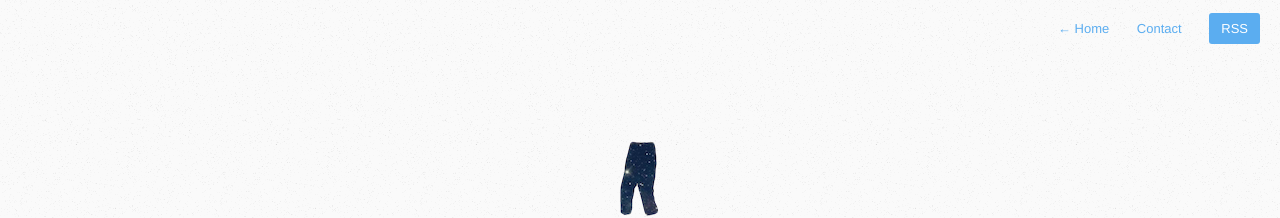
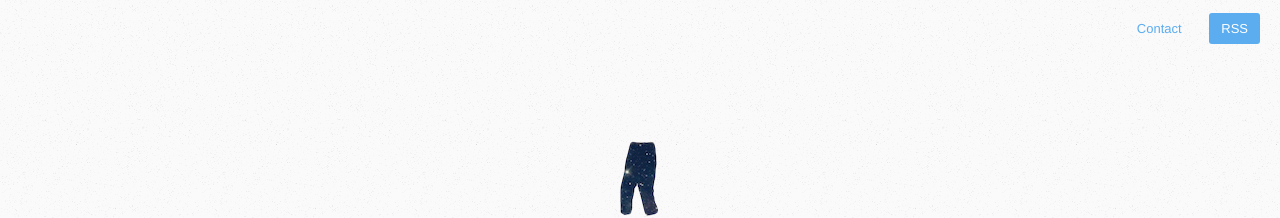
Before and after one commit to mysteriouspants/mysteriouspants.com, a Jekyll site: the page built from index.html, in a window 1280 px wide. Shown: the top 218 px of the page. Built offline with Jekyll 4.4.1, drawn with Linux system fonts in a browser that asks for light colours; the list of posts is cut into pages by our own code.

Commit message:
Remove <- Home from index.html.

```diff
--- a/_includes/navigation.html
+++ b/_includes/navigation.html
@@ -1,5 +1,6 @@
 <nav class="main-nav">
-    {% if page.url != site.baseurl %}
+  {% capture baseurl_nav %}{{ site.baseurl }}/{% endcapture %}
+  {% if page.url != baseurl_nav %}
     <a href="{{ site.baseurl }}/"> <span class="arrow">←</span> Home </a>
   {% endif %}
 
```
Lines whose indentation alone changed are shown as unchanged.
